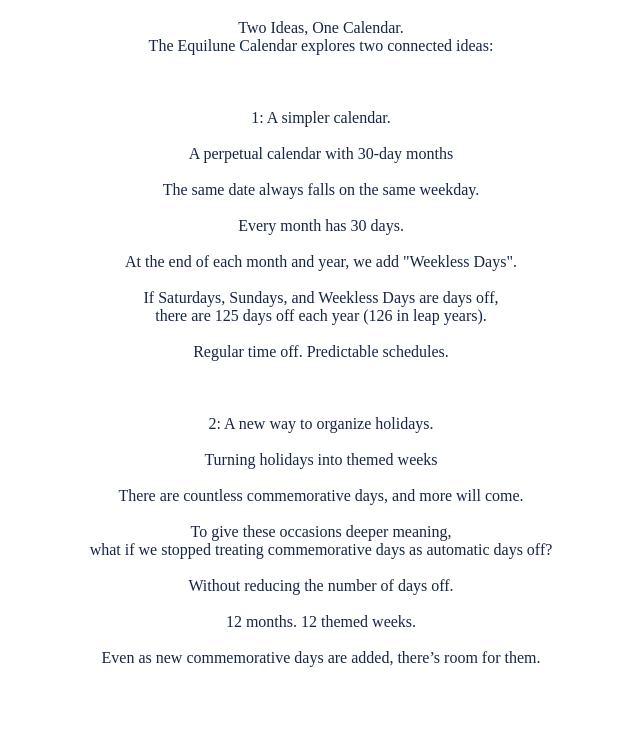
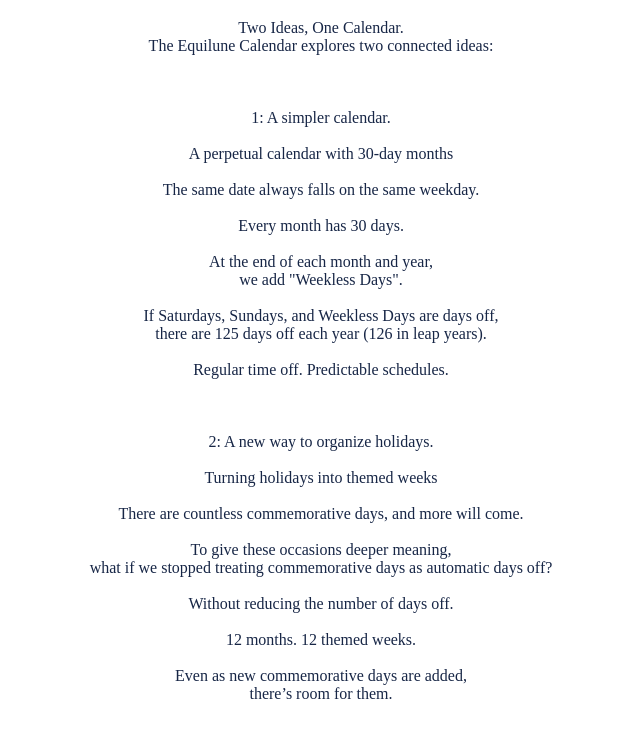
Before and after one commit to EquiluneCalendaqr/equilune-website, a plain HTML site: page index.html in a window 1280 px wide. Shown: the part 61-800 px from the top of the page, without its empty margins (319-959 px from the left). Drawn offline with Linux system fonts and the light colour scheme.

Commit message:
Update index.html

```diff
--- a/index.html
+++ b/index.html
@@ -25,7 +25,7 @@ A perpetual calendar with 30-day months  <br><br>
 The same date always falls on the same weekday.<br><br>
 
 Every month has 30 days.<br><br>
-At the end of each month and year, we add "Weekless Days".<br><br>
+At the end of each month and year, <br>we add "Weekless Days".<br><br>
 If Saturdays, Sundays, and Weekless Days are days off, <br> there are 125 days off each year (126 in leap years).<br><br>
 Regular time off. Predictable schedules.<br>
 
@@ -37,7 +37,7 @@ There are countless commemorative days, and more will come.<br><br>
 To give these occasions deeper meaning, <br>what if we stopped treating commemorative days as automatic days off?<br><br>
 Without reducing the number of days off.<br><br>
 12 months. 12 themed weeks.<br><br>
-Even as new commemorative days are added, there’s room for them.<br><br>
+Even as new commemorative days are added,<br> there’s room for them.<br><br>
 
 
 <br><br><br>
```
